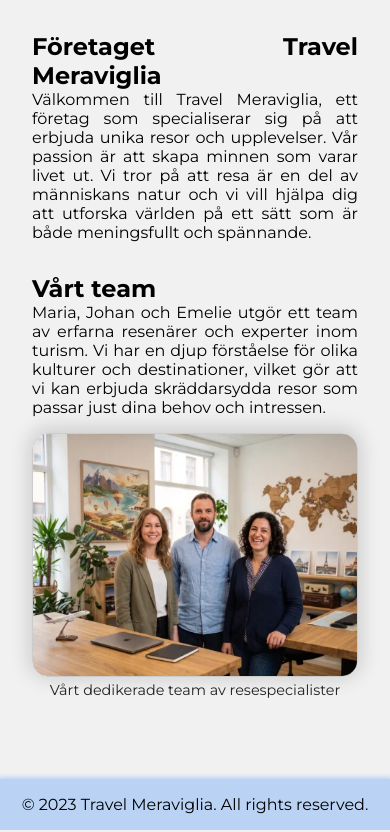
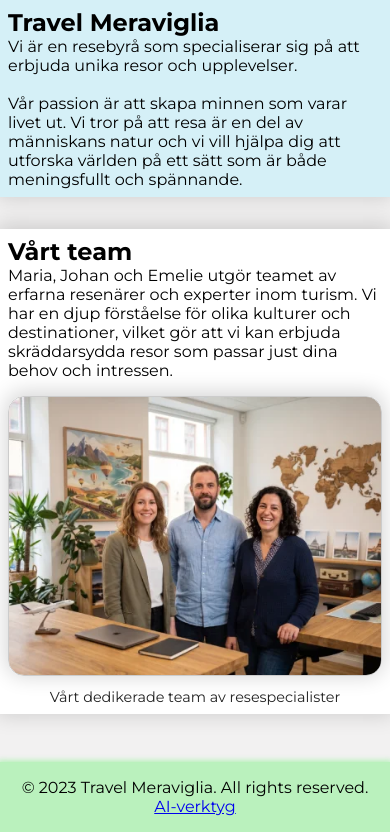
Before and after one commit to filipbergander/Laboration4.1, a plain HTML site: page about.html in a window 390 px wide. Shown: the part 200-1032 px from the top of the page. Drawn offline with Linux system fonts and the light colour scheme.

Commit message:
Skapat en AI-sida som jag länkade i footern.

```diff
--- a/about.html
+++ b/about.html
@@ -30,13 +30,13 @@
     <main>
         <h1>Om oss</h1>
         <article id="company-text">
-            <h2>Företaget Travel Meraviglia</h2>
-            <p>Välkommen till Travel Meraviglia, ett företag som specialiserar sig på att erbjuda unika resor och upplevelser. Vår passion är att skapa minnen som varar livet ut. Vi tror på att resa är en del av människans natur och vi vill hjälpa dig att
-                utforska världen på ett sätt som är både meningsfullt och spännande.</p>
+            <h2>Travel Meraviglia</h2>
+            <p>Vi är en resebyrå som specialiserar sig på att erbjuda unika resor och upplevelser. </p><br>
+            <p>Vår passion är att skapa minnen som varar livet ut. Vi tror på att resa är en del av människans natur och vi vill hjälpa dig att utforska världen på ett sätt som är både meningsfullt och spännande.</p>
         </article>
         <article id="team-text">
             <h2>Vårt team</h2>
-            <p>Maria, Johan och Emelie utgör ett team av erfarna resenärer och experter inom turism. Vi har en djup förståelse för olika kulturer och destinationer, vilket gör att vi kan erbjuda skräddarsydda resor som passar just dina behov och intressen.</p>
+            <p>Maria, Johan och Emelie utgör teamet av erfarna resenärer och experter inom turism. Vi har en djup förståelse för olika kulturer och destinationer, vilket gör att vi kan erbjuda skräddarsydda resor som passar just dina behov och intressen.</p>
             <figure>
                 <picture>
                     <!-- Mobiler allt upp till 767px -->
@@ -54,6 +54,7 @@
     </main>
     <footer>
         <p>&copy; 2023 Travel Meraviglia. All rights reserved.</p>
+        <a href="ai.html">AI-verktyg</a>
     </footer>
 </body>
 
--- a/src/css/style.css
+++ b/src/css/style.css
@@ -45,6 +45,11 @@ header img {
     font-size: 1.125rem;
 }
 
+#nav-links a:hover {
+    color: #2886c5;
+    transition: color 0.15s ease;
+}
+
 main {
     max-width: 1240px;
     margin: 0 auto;
@@ -60,10 +65,10 @@ h1 {
 }
 
 footer {
-    background-color: #bad3f5;
+    background-color: #abf1afc7;
     padding: 1rem;
     text-align: center;
-    box-shadow: 0 0 5px 2px #bad3f5;
+    box-shadow: 0 0 5px 2px #abf1afc7;
     margin-top: 3rem;
 }
 
@@ -71,24 +76,31 @@ footer {
     max-width: 700px;
     margin: 0 auto;
     margin-bottom: 2rem;
-    text-align: justify;
+    text-align: left;
     display: flex;
     flex-direction: column;
     justify-content: center;
+    padding: 1em;
+    border-radius: 1rem;
+    background-color: #d5f0f7;
+    box-shadow: 0 -2px 20px 3px rgba(0, 0, 0, 0.158);
 }
 
 #team-text {
     max-width: 700px;
     margin: 0 auto;
-    text-align: justify;
+    text-align: left;
     display: flex;
     flex-direction: column;
     justify-content: center;
+    padding: 1em;
+    box-shadow: 0 -2px 20px 3px rgba(0, 0, 0, 0.158);
+    background-color: #ffffff;
+    border-radius: 1rem;
 }
 
 #team-text picture img {
     max-width: 100%;
-    /* aspect-ratio: 750 / 560; */
     width: 100%;
     height: auto;
     margin-top: 1rem;
@@ -101,6 +113,7 @@ figcaption {
     text-align: center;
     font-size: 0.9rem;
     color: rgb(34, 34, 34);
+    margin-top: 0.5rem;
 }
 
 @media (max-width: 768px) {
@@ -115,6 +128,9 @@ figcaption {
         margin-left: 0;
         margin-bottom: 0.5rem;
     }
+    main {
+        padding: 1rem;
+    }
 }
 
 @media (max-width: 425px) {
@@ -123,6 +139,17 @@ figcaption {
     }
     header img {
         height: 4.5rem;
+    }
+    main {
+        padding: 0rem;
+    }
+    #company-text {
+        padding: 0.5rem;
+        border-radius: 0rem;
+    }
+    #team-text {
+        padding: 0.5rem;
+        border-radius: 0rem;
     }
 }
 
```
Also changed, not shown: ai.html (added, +43 -0 lines), index.html (+1 -0 lines), news.html (+1 -0 lines).
